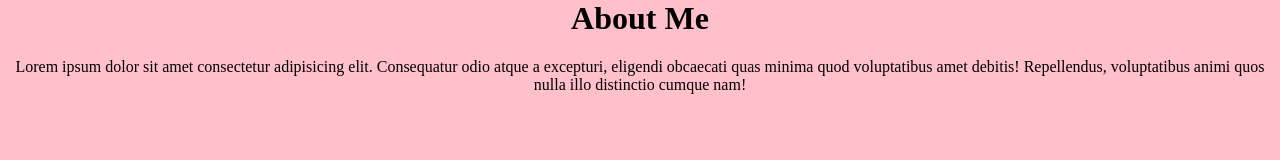
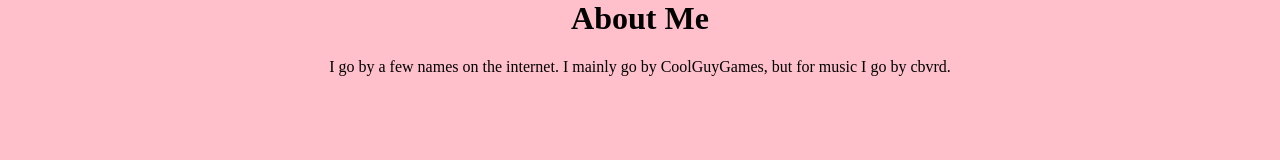
Before and after one commit to cbvrd/cbvrd.github.io, a plain HTML site: page index.html in a window 1280 px wide. Drawn offline with Linux system fonts and the light colour scheme.

Commit message:
Update index.html

```diff
--- a/index.html
+++ b/index.html
@@ -7,6 +7,6 @@
 </head>
 <body>
     <h1>About Me</h1>
-    <P>Lorem ipsum dolor sit amet consectetur adipisicing elit. Consequatur odio atque a excepturi, eligendi obcaecati quas minima quod voluptatibus amet debitis! Repellendus, voluptatibus animi quos nulla illo distinctio cumque nam!</P>
+    <P>I go by a few names on the internet. I mainly go by CoolGuyGames, but for music I go by cbvrd.</P>
 </body>
 </html>
```
